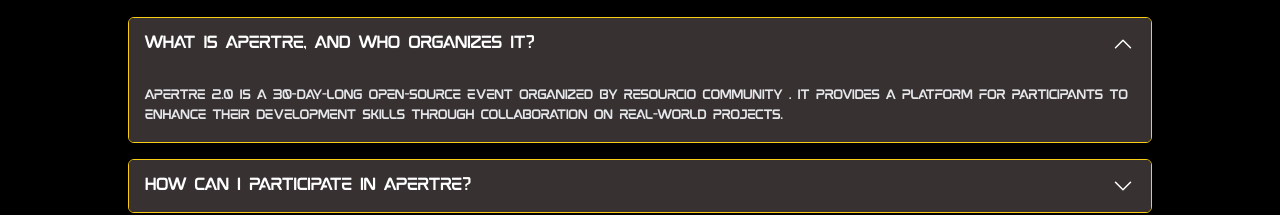
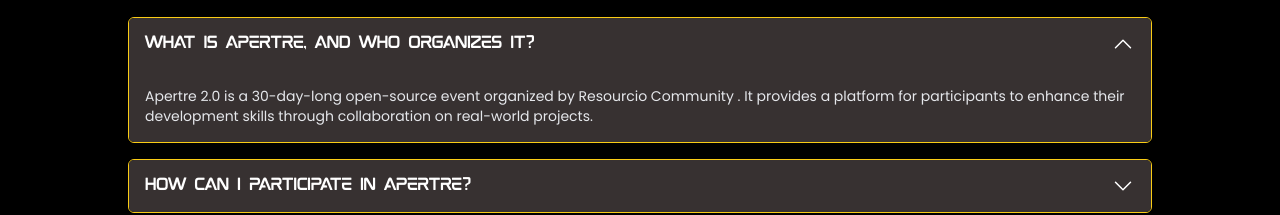
Before and after one commit to Resourcio2022/apertre2.0-frontend, a Next.js app: page / in a window 1280 px wide. Both pictures are taken after a click on the button "What is Apertre, and who organizes it?". Shown: the part 5187-5402 px from the top of the page. Built offline with nearby package versions, Linux system fonts and the light colour scheme; no server answers.

Commit message:
fixed:faq+linkFix-discord

```diff
--- a/app/(registration)/_components/signupForm.tsx
+++ b/app/(registration)/_components/signupForm.tsx
@@ -12,7 +12,7 @@
 import { toast } from "sonner";
 import { useRouter } from "next/navigation";
 
-const DISCORD_LINK = "https://discord.gg/VKKJzgnrzm";
+const DISCORD_LINK = "https://discord.gg/EpSAYF4czs";
 
 export interface InputField {
   name: string;
--- a/app/_components/faq.tsx
+++ b/app/_components/faq.tsx
@@ -10,7 +10,7 @@
     };
 
     return (
-        <section className="min-h-screen bg-black bg-cover bg-no-repeat bg-faq text-white flex flex-col justify-center p-10 md:p-32 font-mokoto">
+        <section className="min-h-screen bg-black bg-cover bg-no-repeat bg-faq text-white flex flex-col justify-center p-10 md:p-32 ">
             <h2 className="text-lg md:text-6xl font-bold text-yellow-400 mb-8 text-center md:text-left font-mokoto break-words px-4">
                 FREQUENTLY ASKED QUESTIONS
             </h2>
@@ -21,7 +21,7 @@
                         className="border border-yellow-400 rounded-md overflow-hidden"
                     >
                         <button
-                            className="w-full flex justify-between items-center px-4 py-3 bg-[#373131] text-left font-normal md:font-semibold text-sm md:text-lg"
+                            className="w-full flex justify-between items-center px-4 py-3 bg-[#373131] text-left font-normal md:font-semibold font-mokoto text-sm md:text-lg"
                             onClick={() => toggleFAQ(index)}
                         >
                             {item.question}
@@ -44,7 +44,7 @@
                             </span>
                         </button>
                         {activeIndex === index && (
-                            <div className="p-4 bg-[#373131] text-sm text-gray-200">
+                            <div className="p-4 bg-[#373131] text-sm text-gray-200 font-Poppins">
                                 {item.answer}
                             </div>
                         )}
--- a/app/profile/page.tsx
+++ b/app/profile/page.tsx
@@ -2,7 +2,7 @@
 "use client"
 
 import { useGitHub } from "@/hooks/useGithubUser"
-import { useUser } from "@clerk/clerk-react"
+import { useUser } from "@clerk/nextjs";
 import CommunityPartner from "./_components/community-partner"
 import Evangelist from "./_components/evangelist"
 import Mentee from "./_components/mentee"
```
Also changed, not shown: 2 other files (tests, documents, lock files or other folders).
